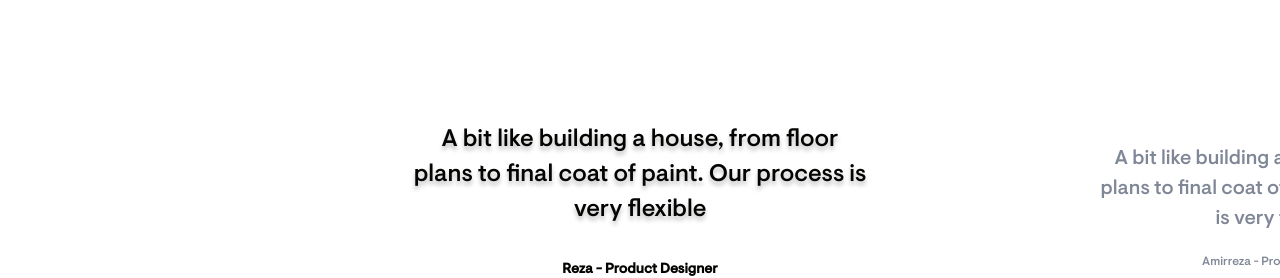
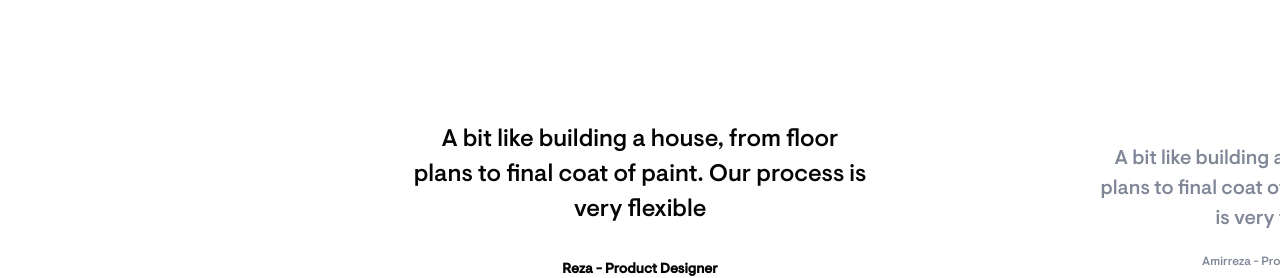
Before and after one commit to nima-z/tracto, a React (Create React App) app: page / in a window 1280 px wide. Shown: the part 5080-5358 px from the top of the page. Built offline with nearby package versions, Linux system fonts and the light colour scheme.

Commit message:
- hidden scrollbar - remove text shadow

```diff
--- a/src/components/testimonial/item/item.module.css
+++ b/src/components/testimonial/item/item.module.css
@@ -23,7 +23,7 @@
 }
 
 .primary h2 {
-    text-shadow: 0px 4px 4px rgba(0, 0, 0, 0.25);
+    /* text-shadow: 0px 4px 4px rgba(0, 0, 0, 0.25); */
     color: #040403;
     line-height: 35px;
     font-size: 24px;
--- a/src/index.css
+++ b/src/index.css
@@ -10,6 +10,11 @@ body {
     sans-serif;
   -webkit-font-smoothing: antialiased;
   -moz-osx-font-smoothing: grayscale;
+  scrollbar-width: none;
+}
+
+body::-webkit-scrollbar{
+  display: none;
 }
 
 code {
```
